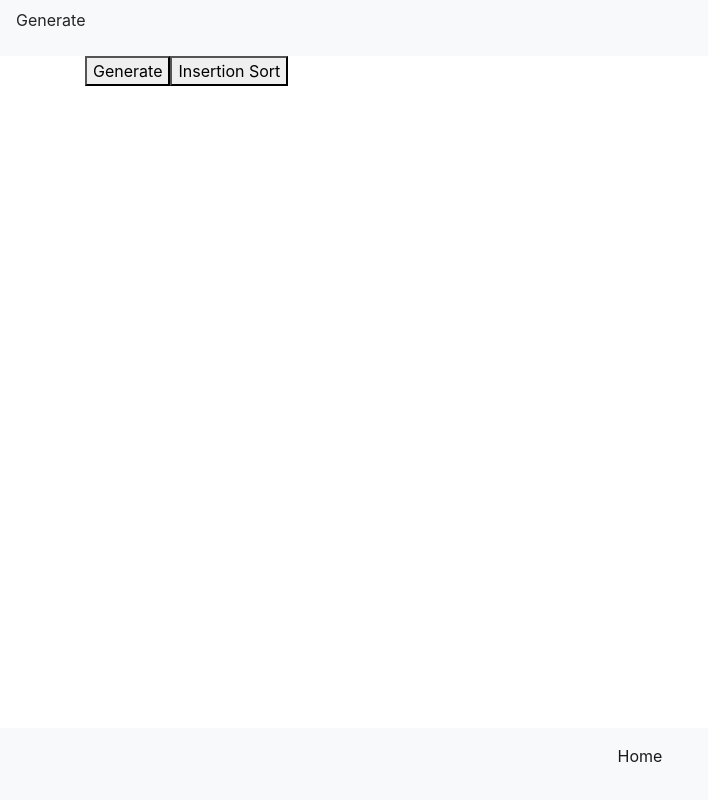
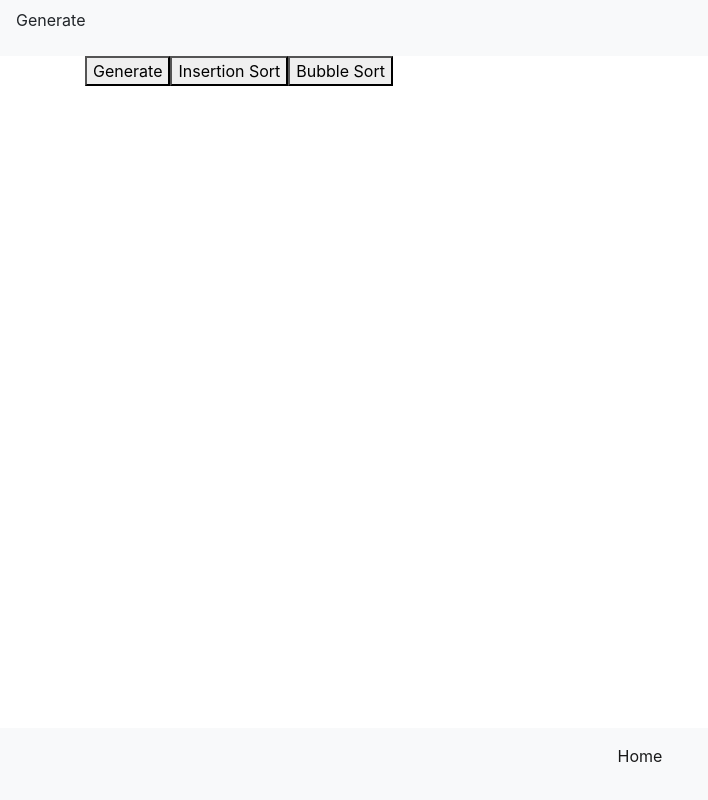
Before and after one commit to Xiryl/algo-sorting, a React (Create React App) app in the folder algo-sorting/: page / in a window 1280 px wide. Shown: the whole page, without its empty margins (0-708 px from the left). Built offline with nearby package versions, Linux system fonts and the light colour scheme.

Commit message:
add bubble sort concept

```diff
--- a/algo-sorting/src/components/VerticalBar/VerticalBar.css
+++ b/algo-sorting/src/components/VerticalBar/VerticalBar.css
@@ -9,3 +9,9 @@
     width: 5px;
     margin: 0px 2px;
 }
+
+.BarSorted{
+    background-color: #FFC73B;
+    width: 5px;
+    margin: 0px 2px;
+}
--- a/algo-sorting/src/components/VerticalBar/VerticalBar.js
+++ b/algo-sorting/src/components/VerticalBar/VerticalBar.js
@@ -9,6 +9,13 @@ const verticalBar = (props) => {
     if (type === "selected") {
         return (
             <div className="BarSelected" style={{ height: `${value * 5}px` }}>
+                &nbsp;
+            </div>
+        );
+    }
+    if (type === "sorted") {
+        return (
+            <div className="BarSorted" style={{ height: `${value * 5}px` }}>
                 &nbsp;
             </div>
         );
--- a/algo-sorting/src/containers/Dashboard/Dashboard.js
+++ b/algo-sorting/src/containers/Dashboard/Dashboard.js
@@ -12,7 +12,7 @@ class Dashboard extends Component {
             generatedNumbers: [],
             renderedVerticalBars: [],
             animations: [],
-            arrLenght: 150,
+            arrLenght: 70,
             arrMinValue: 5,
             arrMaxValue: 100,
         };
@@ -51,6 +51,37 @@ class Dashboard extends Component {
         );
     };
 
+    bubblesort = () => {
+        const { generatedNumbers } = this.state;
+        const animations = [];
+        const arr = [...generatedNumbers];
+
+        const len = arr.length;
+        for (let i = 0; i < len - 1; i += 1) {
+            for (let j = 0; j < len - 1 - i; j += 1) {
+                if (arr[j] > arr[j + 1]) {
+                    const tmp = arr[j + 1];
+                    const swap = {
+                        idxSorted: len - 1 - i,
+                        key: tmp,
+                        a: j + 1,
+                        b: j,
+                    };
+                    animations.push(swap);
+                    arr[j + 1] = arr[j];
+                    arr[j] = tmp;
+                }
+            }
+        }
+
+        this.setState(
+            {
+                animations,
+            },
+            () => this.animate()
+        );
+    };
+
     generateNumbers = () => {
         const { arrLenght, arrMaxValue, arrMinValue } = this.state;
         const val = [];
@@ -67,7 +98,7 @@ class Dashboard extends Component {
         );
     };
 
-    generateBars = (swapA, swapB) => {
+    generateBars = (swapA, swapB, idxSorted) => {
         const { generatedNumbers } = this.state;
         let { renderedVerticalBars } = this.state;
 
@@ -77,6 +108,9 @@ class Dashboard extends Component {
                     return (
                         <VerticalBar key={idx} value={val} type="selected" />
                     );
+                }
+                if (idx > idxSorted) {
+                    return <VerticalBar key={idx} value={val} type="sorted" />;
                 }
                 return <VerticalBar key={idx} value={val} />;
             });
@@ -102,11 +136,11 @@ class Dashboard extends Component {
         const { animations, generatedNumbers } = this.state;
 
         for (let i = 0; i < animations.length; i += 1) {
-            await this.delay(5);
-            const { a, b, key } = animations[i];
+            await this.delay(0);
+            const { a, b, key, idxSorted } = animations[i];
             generatedNumbers[a] = generatedNumbers[b];
             generatedNumbers[b] = key;
-            this.generateBars(a, b);
+            this.generateBars(a, b, idxSorted);
         }
     };
 
@@ -119,6 +153,9 @@ class Dashboard extends Component {
                     </button>
                     <button type="button" onClick={this.insertionSort}>
                         Insertion Sort
+                    </button>
+                    <button type="button" onClick={this.bubblesort}>
+                        Bubble Sort
                     </button>
                 </div>
                 <div
```
